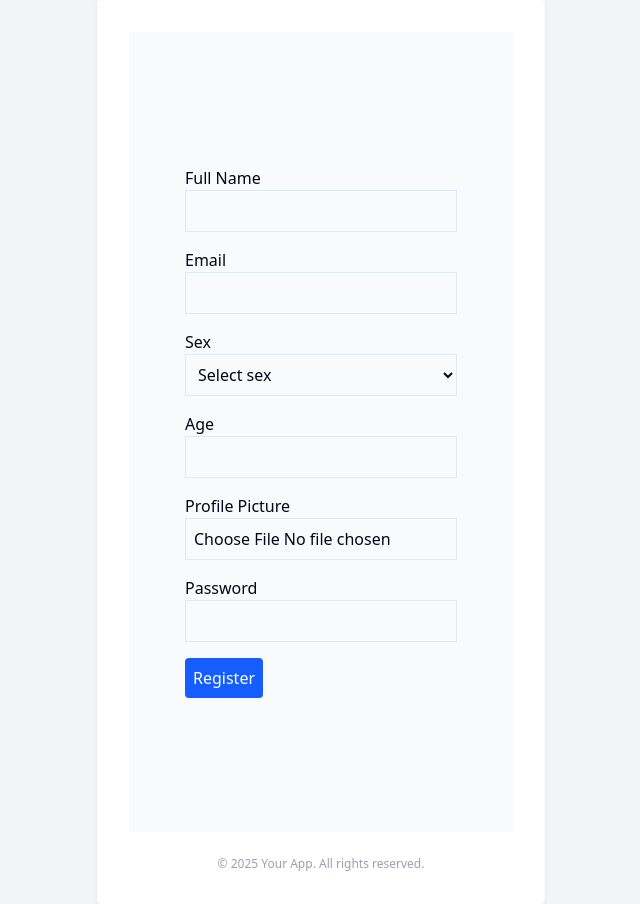
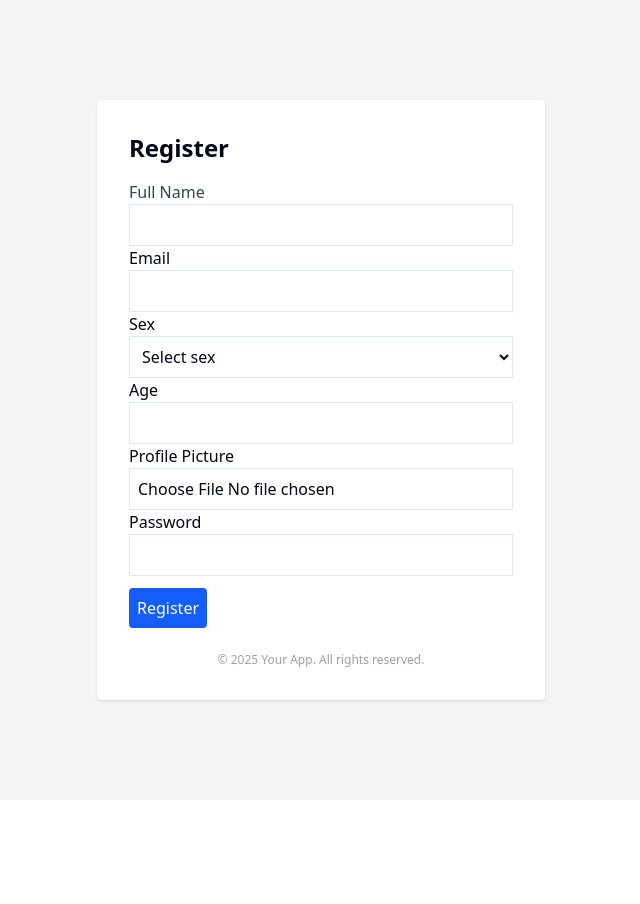
Before and after one commit to DAdawit/aaminipro, a React (Vite) app in the folder frontend/: page /register in a window 1280 px wide. Shown: the whole page, without its empty margins (319-959 px from the left). After the commit the page ends 800 px from the top, so only its background shows below. Built offline with nearby package versions, Linux system fonts and the light colour scheme.

Commit message:
registration form

```diff
--- a/frontend/src/components/register-form.jsx
+++ b/frontend/src/components/register-form.jsx
@@ -1,13 +1,16 @@
 import React from "react";
 import { useForm } from "react-hook-form";
 import axios from "axios";
+import { useNavigate } from "react-router-dom";
 
 export default function RegistrationForm() {
   const {
     register,
     handleSubmit,
     formState: { errors },
+    reset,
   } = useForm();
+  const navigate = useNavigate();
 
   const onSubmit = async (data) => {
     // Build user object without the file itself
@@ -34,19 +37,20 @@ export default function RegistrationForm() {
         "http://localhost:4000/api/users",
         formData
       );
+      sessionStorage.setItem("authToken", JSON.stringify(response.data.token));
       console.log("Server Response:", response.data);
+      reset();
+      navigate("/dashboard");
     } catch (error) {
       console.error(error);
     }
   };
 
   return (
-    <form
-      onSubmit={handleSubmit(onSubmit)}
-      className="space-y-4 p-4 max-w-md mx-auto"
-    >
+    <form onSubmit={handleSubmit(onSubmit)} className="">
+      <h1 className="text-2xl font-bold mb-4">Register</h1>
       <div>
-        <label>Full Name</label>
+        <label className="text-gray-700">Full Name</label>
         <input
           type="text"
           {...register("fullname", {
@@ -132,7 +136,7 @@ export default function RegistrationForm() {
         )}
       </div>
 
-      <button type="submit" className="bg-blue-600 text-white p-2 rounded">
+      <button type="submit" className="bg-blue-600 text-white p-2 rounded mt-3">
         Register
       </button>
     </form>
--- a/frontend/src/pages/register.jsx
+++ b/frontend/src/pages/register.jsx
@@ -106,22 +106,9 @@ const Registration = () => {
   // };
 
   return (
-    <div className="flex min-h-screen w-full items-center justify-center p-6 md:p-10 bg-gray-50">
-      {/* <div className="w-full max-w-sm space-y-4">
-        {serverError && (
-          <div className="p-3 text-sm text-red-700 bg-red-100 rounded-md">
-            {serverError}
-          </div>
-        )} */}
-      <RegistrationForm
-      // onSubmit={handleSubmit(onSubmit)}
-      // control={control}
-      // errors={errors}
-      // isSubmitting={isSubmitting}
-      // serverError={serverError}
-      />
+    <div className="">
+      <RegistrationForm />
     </div>
-    // </div>
   );
 };
 
```
Also changed, not shown: 4 other files (tests, documents, lock files or other folders).
